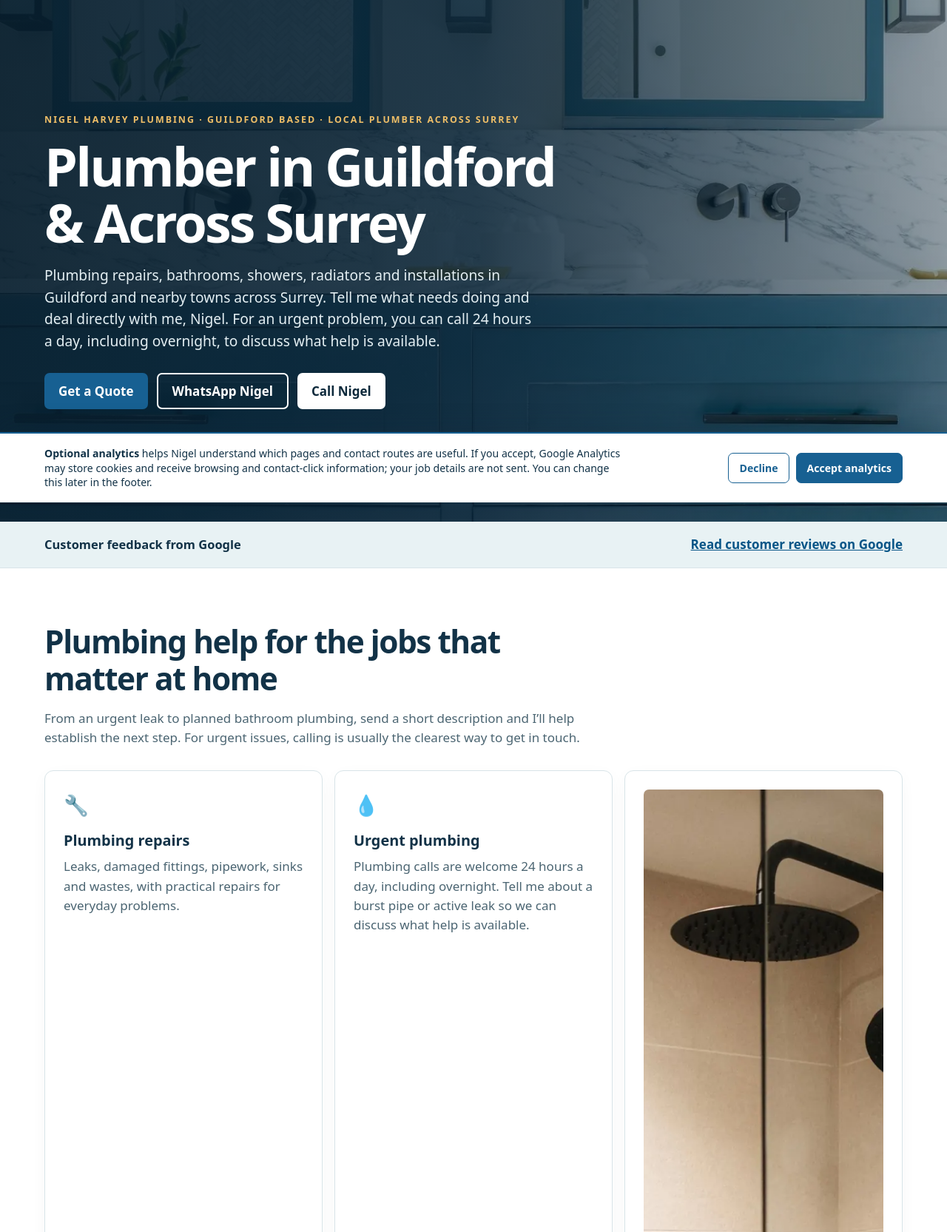
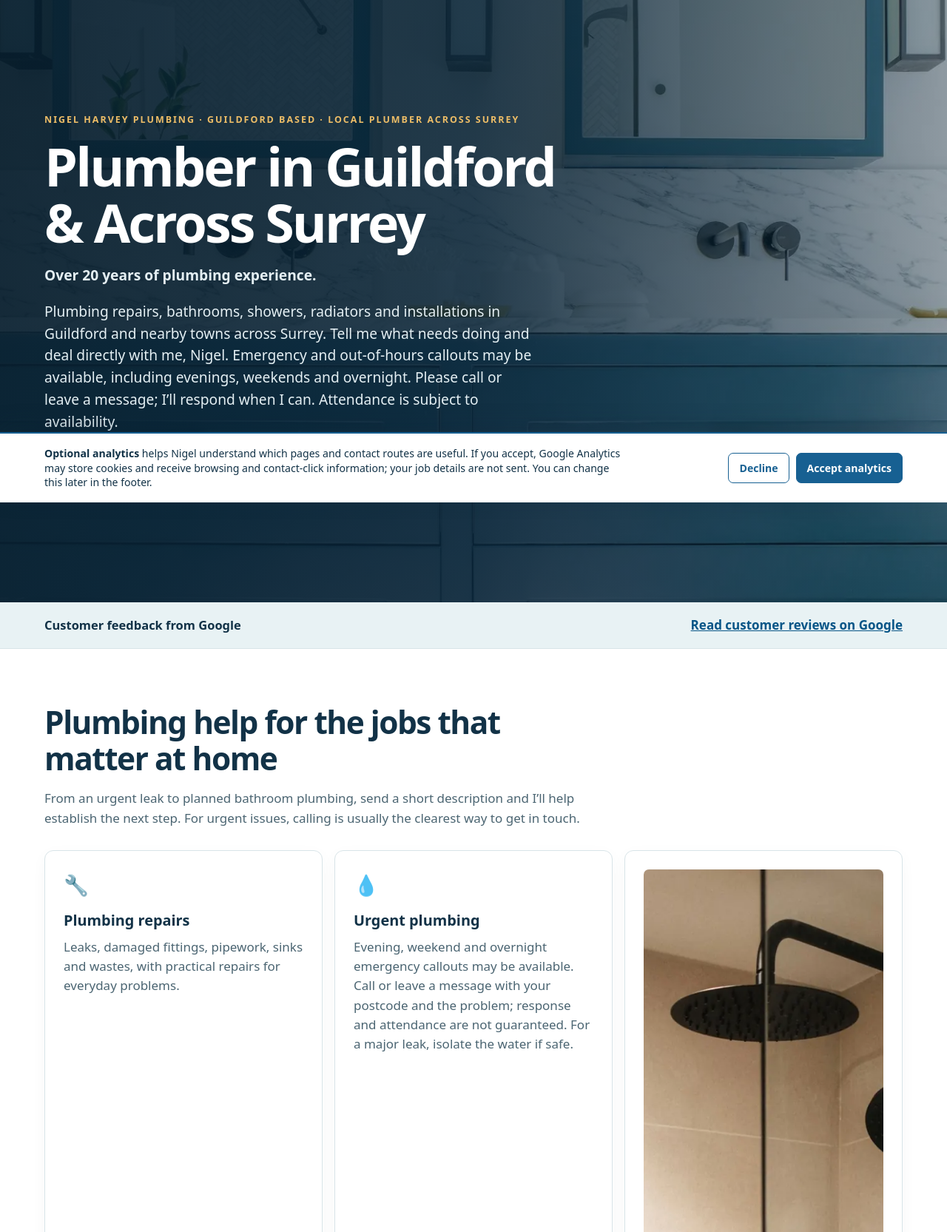
Before and after one commit to nigelharveyplumbing-dev/nigel-harvey-quotes, a FastAPI app: page / in a window 1280 px wide. Shown: the part 121-1786 px from the top of the page at 74% size. Run offline with FastAPI, Linux system fonts and the light colour scheme; parts of the project's set-up code (start-up, migrations or seed data) failed here and were passed over; some libraries are stand-ins or nearby versions.

Commit message:
Clarify homepage experience, service area and out-of-hours availability

```diff
--- a/templates/homepage.html
+++ b/templates/homepage.html
@@ -3,9 +3,9 @@
 <head>
 <meta charset="utf-8"><meta name="viewport" content="width=device-width,initial-scale=1">
 <title>Plumber in Guildford &amp; Surrey | Nigel Harvey Plumbing</title>
-<meta name="description" content="Need a local plumber in Guildford or Surrey? Call Nigel 24 hours a day, including overnight, to discuss urgent help, or send details for a plumbing quote.">
+<meta name="description" content="Need a local plumber in Guildford or Surrey? Over 20 years of plumbing experience in Guildford and Surrey. Repairs, bathrooms and out-of-hours emergency callouts subject to availability.">
 <link rel="canonical" href="__PUBLIC_HOME_URL__"><meta name="robots" content="index,follow,max-image-preview:large">
-<meta property="og:type" content="website"><meta property="og:title" content="Plumber in Guildford &amp; Surrey | Nigel Harvey Plumbing"><meta property="og:description" content="Local plumbing repairs, bathrooms and 24-hour phone availability across Guildford, Surrey and nearby areas. Speak directly with Nigel."><meta property="og:url" content="__PUBLIC_HOME_URL__"><meta property="og:image" content="__PUBLIC_HOME_URL__site-images/bathroom-illustrative.webp">
+<meta property="og:type" content="website"><meta property="og:title" content="Plumber in Guildford &amp; Surrey | Nigel Harvey Plumbing"><meta property="og:description" content="Over 20 years of plumbing experience. Guildford, Surrey and South West London. Emergency callouts subject to availability."><meta property="og:url" content="__PUBLIC_HOME_URL__"><meta property="og:image" content="__PUBLIC_HOME_URL__site-images/bathroom-illustrative.webp">
 <script type="application/ld+json">__BUSINESS_SCHEMA__</script>
 <script type="application/ld+json">__FAQ_SCHEMA__</script>
 <style>__PUBLIC_SITE_CSS__</style>
@@ -13,21 +13,21 @@
 <body>
 __PUBLIC_HEADER__
 <main id="main">
-<section class="hero"><div class="wrap"><div class="hero-copy"><div class="kicker">Nigel Harvey Plumbing · Guildford based · Local Plumber Across Surrey</div><h1>Plumber in Guildford &amp; Across Surrey</h1><p>Plumbing repairs, bathrooms, showers, radiators and installations in Guildford and nearby towns across Surrey. Tell me what needs doing and deal directly with me, Nigel. For an urgent problem, you can call 24 hours a day, including overnight, to discuss what help is available.</p><div class="actions"><a class="btn" href="/request-quote">Get a Quote</a><a class="btn outline" href="__WHATSAPP_URL__" target="_blank" rel="noopener noreferrer">WhatsApp Nigel</a><a class="btn light" href="tel:__COMPANY_PHONE_TEL__">Call Nigel</a></div></div></div></section>
+<section class="hero"><div class="wrap"><div class="hero-copy"><div class="kicker">Nigel Harvey Plumbing · Guildford based · Local Plumber Across Surrey</div><h1>Plumber in Guildford &amp; Across Surrey</h1><p><strong>Over 20 years of plumbing experience.</strong></p><p>Plumbing repairs, bathrooms, showers, radiators and installations in Guildford and nearby towns across Surrey. Tell me what needs doing and deal directly with me, Nigel. Emergency and out-of-hours callouts may be available, including evenings, weekends and overnight. Please call or leave a message; I’ll respond when I can. Attendance is subject to availability.</p><div class="actions"><a class="btn" href="/request-quote">Get a Quote</a><a class="btn outline" href="__WHATSAPP_URL__" target="_blank" rel="noopener noreferrer">WhatsApp Nigel</a><a class="btn light" href="tel:__COMPANY_PHONE_TEL__">Call Nigel</a></div></div></div></section>
 <div class="review-strip"><div class="wrap"><strong>Customer feedback from Google</strong><div>__GOOGLE_REVIEW_SUMMARY__</div></div></div>
 <section id="services"><div class="wrap"><div class="intro"><h2>Plumbing help for the jobs that matter at home</h2><p class="muted">From an urgent leak to planned bathroom plumbing, send a short description and I’ll help establish the next step. For urgent issues, calling is usually the clearest way to get in touch.</p></div><div class="grid">
 <article class="card service-card"><div class="icon" aria-hidden="true">🔧</div><h3>Plumbing repairs</h3><p>Leaks, damaged fittings, pipework, sinks and wastes, with practical repairs for everyday problems.</p><a class="textlink" href="/general-plumbing-surrey">Explore general plumbing →</a></article>
-<article class="card service-card"><div class="icon" aria-hidden="true">💧</div><h3>Urgent plumbing</h3><p>Plumbing calls are welcome 24 hours a day, including overnight. Tell me about a burst pipe or active leak so we can discuss what help is available.</p><a class="textlink" href="/emergency-plumber-surrey">Urgent plumbing information →</a></article>
+<article class="card service-card"><div class="icon" aria-hidden="true">💧</div><h3>Urgent plumbing</h3><p>Evening, weekend and overnight emergency callouts may be available. Call or leave a message with your postcode and the problem; response and attendance are not guaranteed. For a major leak, isolate the water if safe.</p><a class="textlink" href="/emergency-plumber-surrey">Urgent plumbing information →</a></article>
 <article class="card service-card"><img src="/site-images/shower-illustrative.webp" width="960" height="1440" loading="lazy" alt="Illustrative photograph of a domestic shower"><h3>Bathrooms &amp; showers</h3><p>Bathroom plumbing, sanitaryware connections, shower repairs and plumbing alterations.</p><a class="textlink" href="/bathroom-plumbing-surrey">Explore bathroom plumbing →</a></article>
 <article class="card service-card"><img src="/site-images/radiator-illustrative.webp" width="427" height="640" loading="lazy" alt="Illustrative photograph of a domestic radiator"><h3>Radiators &amp; heating plumbing</h3><p>Radiators, valves, towel radiators and associated heating pipework.</p><a class="textlink" href="/heating-repairs-surrey">Explore radiator plumbing →</a></article>
 <article class="card service-card"><div class="icon" aria-hidden="true">🚿</div><h3>Toilets, taps &amp; small jobs</h3><p>Toilet mechanisms, leaking taps, outside taps and the smaller jobs that still need attention.</p><a class="textlink" href="/general-plumbing-surrey">See plumbing services →</a></article>
 <article class="card service-card"><div class="icon" aria-hidden="true">🛠</div><h3>Leaks &amp; pipe repairs</h3><p>Describe where the leak appears, what you can safely see and whether water is still escaping.</p><a class="textlink" href="/leak-repair-guildford">Read about leak repairs →</a></article>
 </div></div></section>
-<section id="about" class="section-alt"><div class="wrap split"><div><h2>Meet Nigel</h2><p>I’m the person you speak to when you contact Nigel Harvey Plumbing. I’m based in Guildford and work on domestic plumbing jobs in nearby towns and across the wider service area.</p><p>Tell me what is happening, where you are and any details that may help. I can then discuss the work and explain the next step, whether you’re arranging a repair or planning a bathroom plumbing job.</p><ul class="tick-list"><li>Direct contact with Nigel</li><li>Job details and relevant charges set out in a quote</li><li>Plumbing repairs and installations for local homes</li></ul><a class="btn" href="/request-quote">Ask Nigel about your job</a></div><div class="photo-panel"><img src="/site-images/bathroom-illustrative.webp" width="1200" height="1800" loading="lazy" alt="Illustrative photograph of a domestic bathroom sink"></div></div></section>
+<section id="about" class="section-alt"><div class="wrap split"><div><h2>Meet Nigel</h2><p>With over 20 years of plumbing experience, I’m the person you speak to when you contact Nigel Harvey Plumbing. I’m based in Guildford and work on domestic plumbing jobs in nearby towns and across the wider service area.</p><p>Tell me what is happening, where you are and any details that may help. I can then discuss the work and explain the next step, whether you’re arranging a repair or planning a bathroom plumbing job.</p><ul class="tick-list"><li>Direct contact with Nigel</li><li>Job details and relevant charges set out in a quote</li><li>Plumbing repairs and installations for local homes</li></ul><a class="btn" href="/request-quote">Ask Nigel about your job</a></div><div class="photo-panel"><img src="/site-images/bathroom-illustrative.webp" width="1200" height="1800" loading="lazy" alt="Illustrative photograph of a domestic bathroom sink"></div></div></section>
 <section><div class="wrap"><div class="intro"><h2>Why contact Nigel directly?</h2><p class="muted">A straightforward route from explaining the issue to agreeing the work.</p></div><div class="grid"><div class="card"><h3>Explain the problem</h3><p>Send a description, postcode and any useful context so Nigel understands the enquiry.</p></div><div class="card"><h3>Discuss the next step</h3><p>Ask about possible work, timing and any details needed to prepare a quote.</p></div><div class="card"><h3>Know what’s proposed</h3><p>Quotes set out the work and relevant labour and materials before you proceed.</p></div></div></div></section>
-<section class="section-alt" id="areas"><div class="wrap"><div class="intro"><h2>Guildford and nearby Surrey plumbing areas</h2><p class="muted">Guildford is my base, and enquiries also come from these wider locations. If your address is nearby, send your postcode and the job details so I can confirm whether I can help.</p></div><div class="area-grid"><a href="/plumber-guildford">Guildford <span aria-hidden="true">→</span></a><a href="/plumber-aldershot">Aldershot <span aria-hidden="true">→</span></a><a href="/plumber-camberley">Camberley <span aria-hidden="true">→</span></a><a href="/plumber-epsom">Epsom <span aria-hidden="true">→</span></a><a href="/plumber-leatherhead">Leatherhead <span aria-hidden="true">→</span></a><a href="/plumber-farnborough">Farnborough <span aria-hidden="true">→</span></a></div><p class="secondary">Also serving enquiries from <a href="/plumber-woking">Woking</a>, <a href="/plumber-godalming">Godalming</a>, <a href="/plumber-farnham">Farnham</a>, West Horsley and nearby places. <a href="/request-quote">Check your area</a>.</p></div></section>
+<section class="section-alt" id="areas"><div class="wrap"><div class="intro"><h2>Guildford and nearby Surrey plumbing areas</h2><p class="muted">Guildford is my base, and I also consider jobs across Surrey and South West London, depending on the location and work involved. If your address is nearby, send your postcode and the job details so I can confirm whether I can help.</p></div><div class="area-grid"><a href="/plumber-guildford">Guildford <span aria-hidden="true">→</span></a><a href="/plumber-aldershot">Aldershot <span aria-hidden="true">→</span></a><a href="/plumber-camberley">Camberley <span aria-hidden="true">→</span></a><a href="/plumber-epsom">Epsom <span aria-hidden="true">→</span></a><a href="/plumber-leatherhead">Leatherhead <span aria-hidden="true">→</span></a><a href="/plumber-farnborough">Farnborough <span aria-hidden="true">→</span></a></div><p class="secondary">Also serving enquiries from <a href="/plumber-woking">Woking</a>, <a href="/plumber-godalming">Godalming</a>, <a href="/plumber-farnham">Farnham</a>, West Horsley, South West London and nearby places. <a href="/request-quote">Check your area</a>.</p></div></section>
 <section id="reviews"><div class="wrap"><div class="reviewbox">__GOOGLE_REVIEWS_HTML__</div></div></section>
-<section class="section-alt faq"><div class="wrap"><div class="intro"><h2>Questions before you get in touch?</h2></div><details><summary>What plumbing jobs can I ask about?</summary><p>Leaks, taps, toilets, bathrooms, showers, radiators, valves, pipework and other domestic plumbing work. Describe the job so Nigel can say whether it fits.</p></details><details><summary>Can I call about a plumbing problem overnight?</summary><p>Yes. Nigel takes plumbing calls 24 hours a day, including overnight. Call to explain the issue, confirm coverage and discuss what help is available. Timing depends on the problem and location.</p></details><details><summary>Can I send photos of the problem?</summary><p>Yes. You can add photos in WhatsApp after opening the conversation. Please do not send a video unless Nigel asks for one.</p></details><details><summary>Do you work outside Guildford?</summary><p>Yes, the website covers Aldershot, Camberley, Epsom, Leatherhead, Farnborough and other surrounding areas. Send a postcode so Nigel can confirm the location.</p></details><details><summary>What happens after I request a quote?</summary><p>Your details enter Nigel’s enquiries list. He can review them and contact you using your preferred method to discuss the next step. Submission does not confirm a booking.</p></details></div></section>
+<section class="section-alt faq"><div class="wrap"><div class="intro"><h2>Questions before you get in touch?</h2></div><details><summary>What plumbing jobs can I ask about?</summary><p>Leaks, taps, toilets, bathrooms, showers, radiators, valves, pipework and other domestic plumbing work. Describe the job so Nigel can say whether it fits.</p></details><details><summary>Can I call about a plumbing problem overnight?</summary><p>Emergency callouts may be available overnight, but I may not answer while asleep. Please call or leave a message with your postcode and the problem, and I’ll respond when I can. Attendance and response times are not guaranteed.</p></details><details><summary>Can I send photos of the problem?</summary><p>Yes. You can add photos in WhatsApp after opening the conversation. Please do not send a video unless Nigel asks for one.</p></details><details><summary>Do you work outside Guildford?</summary><p>Yes, the website covers Aldershot, Camberley, Epsom, Leatherhead, Farnborough and other surrounding areas. Send a postcode so Nigel can confirm the location.</p></details><details><summary>What happens after I request a quote?</summary><p>Your details enter Nigel’s enquiries list. He can review them and contact you using your preferred method to discuss the next step. Submission does not confirm a booking.</p></details></div></section>
 <section class="final"><div class="wrap"><div><h2>Tell Nigel what needs doing</h2><p>Send the details online, open WhatsApp to share pictures, or call to discuss the job.</p></div><div class="actions"><a class="btn light" href="/request-quote">Get a Quote</a><a class="btn outline" href="__WHATSAPP_URL__" target="_blank" rel="noopener noreferrer">WhatsApp Nigel</a><a class="btn outline" href="tel:__COMPANY_PHONE_TEL__">Call Nigel</a></div></div></section>
 </main>
 __PUBLIC_FOOTER__
```
